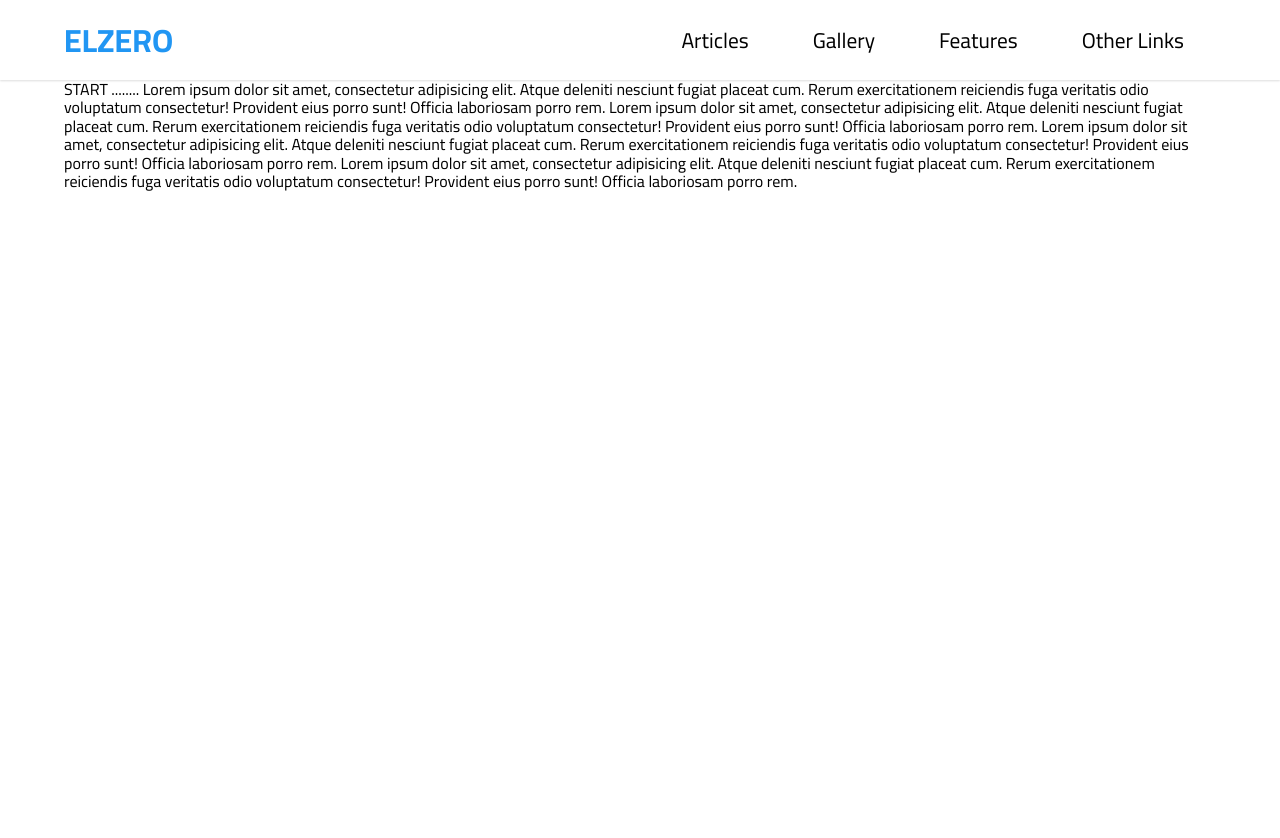
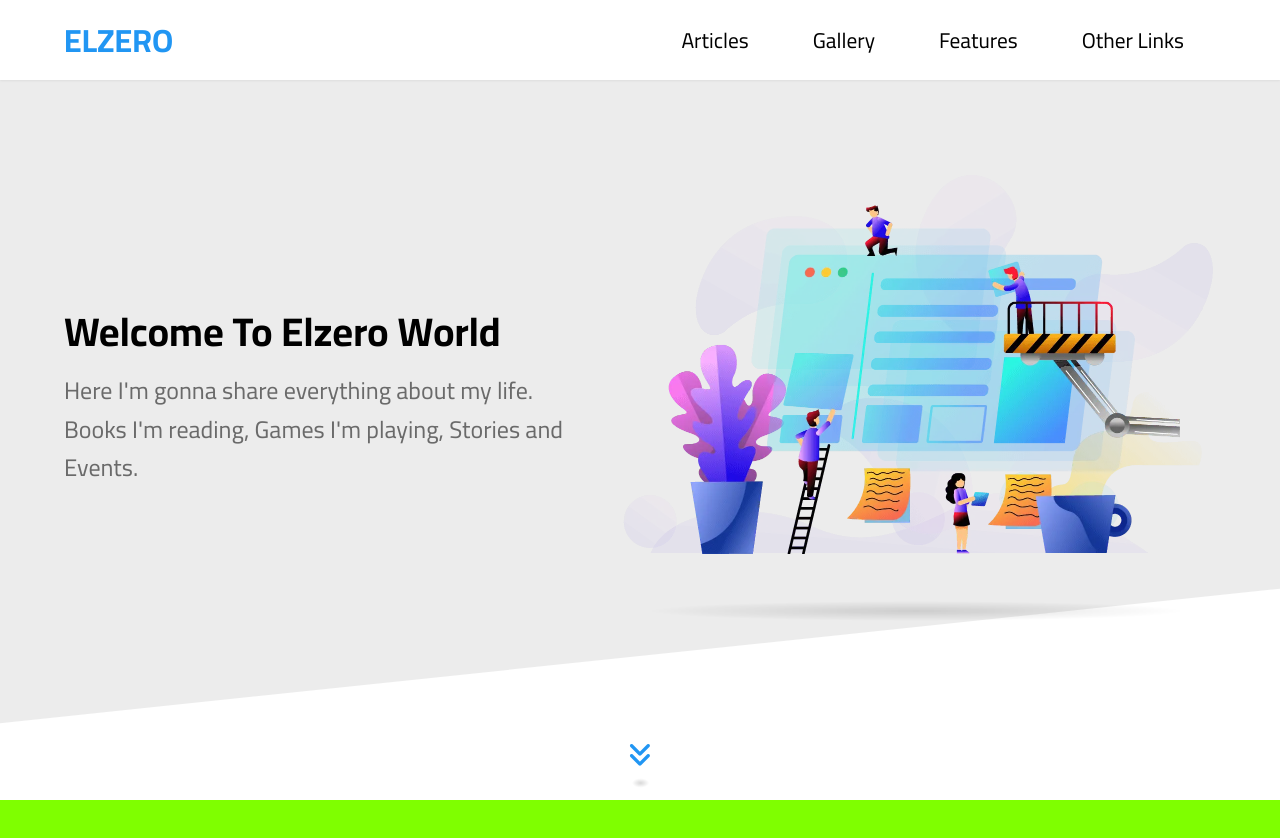
Before and after one commit to ibrahimelmokhtar/elzero-company, a website: page index.html in a window 1280 px wide. Drawn offline with Linux system fonts and the light colour scheme.

Commit message:
Implement landing section

```diff
--- a/css/responsive.css
+++ b/css/responsive.css
@@ -4,11 +4,11 @@
     /* ********* General ********* */
     body { background-color: aqua; }
     /* Root Variables */
-    :root { --main-padding: 32px; }
+    :root { --main-padding: 32px; --header-height: 16vh; }
     /* Main Content Container */
     .container { padding: 0 var(--main-padding); }
     /* ********* Header ********* */
-    header .container { flex-direction: column; height: 16vh; padding-top: 16px; }
+    header .container { flex-direction: column; height: var(--header-height); padding-top: 16px; }
     /* Company Logo */
     #logo a { font-size: 18pt; }
     /* Main Items Content */
@@ -22,6 +22,17 @@
     /* Mega Menu Main Links Container */
     #additional__links .extra__links { min-width: 100%; }
     #additional__links .extra__links:not(:last-child) li:last-child { border-bottom: 1px solid #e9e6e6; }
+    /* ********* Landing ********* */
+    /* Main Container */
+    #landing .container { background-image: url('../assets/images/landing-image.webp'); }
+    /* Main Landing Text Container */
+    #landing .text__container { text-align: center; }
+    /* Main Landing Image Container */
+    #landing .image__container { display: none; }
+    /* Main Landing Title */
+    #landing .text__container h1 { font-size: 26pt; }
+    /* Main Landing Paragraph */
+    #landing .text__container p { font-size: 16pt; }
 }
 /* ***************** sm: small devices (tablets) ********************** */
 @media only screen and (min-width: 768px) {
@@ -38,6 +49,13 @@
     #links > li > a { padding: 0 16px; font-size: 14pt; }
     /* Mega Menu Main Image Container */
     #additional__links .image__container { display: none; }
+    /* ********* Landing ********* */
+    /* Main Container */
+    #landing .container { background-image: url('../assets/images/landing-image.webp'); }
+    /* Main Landing Text Container */
+    #landing .text__container { text-align: center; }
+    /* Main Landing Image Container */
+    #landing .image__container { display: none; }
 }
 /* ************** md: medium devices (small laptops) ****************** */
 @media only screen and (min-width: 992px) {
@@ -50,6 +68,19 @@
     #links > li > a { font-size: 16pt; }
     /* Mega Menu Main Image Container */
     #additional__links .image__container { display: block; }
+    /* ********* Landing ********* */
+    /* Main Container */
+    #landing .container { background-image: unset; }
+    /* Transparent Background */
+    #landing .container::before { display: none; }
+    /* Main Landing Text Container */
+    #landing .text__container { text-align: start; }
+    /* Main Landing Image Container */
+    #landing .image__container { display: block; max-width: 500px; }
+    /* Main Landing Title */
+    #landing .text__container h1 { font-size: 22pt; }
+    /* Main Landing Paragraph */
+    #landing .text__container p { font-size: 14pt; }
 }
 /* ************ lg: large devices (laptops and desktops) ************** */
 @media only screen and (min-width: 1200px) {
@@ -60,4 +91,11 @@
     #logo a { font-size: 24pt; }
     /* Main Items Content */
     #links > li > a { padding: 0 32px; }
+    /* ********* Landing ********* */
+    /* Main Landing Image Container */
+    #landing .image__container { max-width: 600px; }
+    /* Main Landing Title */
+    #landing .text__container h1 { font-size: 30pt; }
+    /* Main Landing Paragraph */
+    #landing .text__container p { font-size: 18pt; }
 }
--- a/css/styles.css
+++ b/css/styles.css
@@ -8,7 +8,9 @@
     --main-color: #2196f3;
     --hover-color: #fafafa;
     --main-padding: 64px;
+    --header-height: 10vh;
     --transition-duration: 0.5s;
+    --animation-duration: 2s;
     --font-light: 300; --font-regular: 400; --font-bold: 700;
 }
 /* General Rules */
@@ -25,13 +27,13 @@ a { text-decoration: none; }
 /* Main Content Container */
 .container { padding: 0 var(--main-padding); }
 /* ************************** Header *************************** */
-header { position: sticky; top: 0; left: 0; width: 100%; z-index: 2; }
+header { position: sticky; top: 0; left: 0; width: 100%; z-index: 99; }
 /* Main Content Container */
 header .container {
     display: flex;
     justify-content: space-between;
     align-items: center;
-    height: 10vh;
+    height: var(--header-height);
     width: 100%;
     background-color: #ffffff;
     box-shadow: 0 1px 2px #dddddd;
@@ -145,3 +147,140 @@ header nav { height: 10vh; }
 #additional__links .extra__links a * { color: var(--main-color); }
 /* Mega Menu List Icons */
 #additional__links .extra__links .list__icon { margin-right: 16px; }
+/* ************************** Landing *************************** */
+/* Main Container */
+#landing .container {
+    height: calc(100vh - var(--header-height));
+    padding-bottom: 100px;
+    overflow: hidden;
+    background-color: #ececec;
+    background-image: unset;
+    background-position: center;
+    background-repeat: no-repeat;
+    background-size: contain;
+    background-attachment: fixed;
+    display: flex;
+    justify-content: space-between;
+    align-items: center;
+    gap: 0 20px;
+    position: relative;
+}
+/* Transparent Background */
+#landing .container::before {
+    content: '';
+    width: 100%;
+    height: 100%;
+    background-color: rgba(236, 236, 236, 0.75);
+    position: absolute;
+    top: 0;
+    left: 0;
+    z-index: 1;
+}
+/* Skewed Bottom Background */
+#landing .container::after {
+    content: '';
+    background-color: #ffffff;
+    width: 100%;
+    height: 50%;
+    position: absolute;
+    top: 80%;
+    left: 0;
+    transform: skew(0, -6deg);
+    z-index: 1;
+}
+/* Main Landing Text Container */
+#landing .text__container { position: relative; flex: 1; z-index: 1; background-color: transparent; }
+/* Main Landing Title */
+#landing .text__container h1 {
+    text-transform: capitalize;
+    font-size: 30pt;
+    font-weight: var(--font-bold);
+    line-height: 2;
+    margin: 0;
+}
+/* Main Landing Paragraph */
+#landing .text__container p {
+    font-size: 18pt;
+    line-height: 1.6;
+    color: #6a6a6a;
+}
+/* Main Landing Image Container */
+#landing .image__container {
+    position: relative;
+    max-width: 600px;
+    z-index: 2;
+}
+/* Image Container Shadow Effect */
+#landing .image__container::before {
+    content: '';
+    position: absolute;
+    bottom: -40px;
+    left: 50%;
+    transform: translate(-50%, 0);
+    background: radial-gradient(rgba(0, 0, 0, 0.15), transparent, transparent);
+    width: 90%;
+    height: 20px;
+    border-radius: 50%;
+    animation: imageShadow var(--animation-duration) linear alternate infinite;
+}
+@keyframes imageShadow {
+    from {
+        opacity: 0.8;
+        transform: translate(-50%, 0) scale(1.3);
+    }
+    to {
+        opacity: 1;
+        transform: translate(-50%, 0) scale(1.6);
+    }
+}
+/* Main Landing Image */
+#landing .image__container img {
+    max-width: 100%;
+    position: relative;
+    animation: upAndDown var(--animation-duration) linear alternate infinite;
+}
+@keyframes upAndDown {
+    from { top: -48px; }
+    to { top: 0; }
+}
+/* Scroll Down Icon */
+#landing a {
+    position: absolute;
+    bottom: 32px;
+    left: 50%;
+    transform: translate(-50%, 0);
+    z-index: 2;
+}
+#landing a * {
+    color: var(--main-color);
+    font-size: 20pt;
+    font-weight: var(--font-bold);
+    animation: bounce var(--animation-duration) linear infinite;
+}
+@keyframes bounce {
+    0%, 20%, 50%, 80%, 100% { transform: translate(0, 0); }
+    40%, 60% { transform: translate(0, 8px); }
+}
+/* Scroll Icon Shadow Effect */
+#landing a::before {
+    content: '';
+    position: absolute;
+    bottom: -20px;
+    left: 50%;
+    transform: translate(-50%, 0);
+    background: radial-gradient(rgba(0, 0, 0, 0.2), transparent, transparent);
+    width: 80%;
+    height: 10px;
+    border-radius: 50%;
+    animation: shadow var(--animation-duration) linear infinite;
+}
+@keyframes shadow {
+    0%, 20%, 50%, 80%, 100% {
+        opacity: 0.8;
+        transform: translate(-50%, 0) scale(1.3);
+    }
+    40%, 60% {
+        opacity: 1;
+        transform: translate(-50%, 0) scale(1.6);
+    }
+}
--- a/index.html
+++ b/index.html
@@ -58,14 +58,23 @@
             </nav>
         </div>
     </header>
-    <!-- Dummy Section -->
-    <section style="position: relative; z-index: 0; min-height: 200vh; background-color: white;">
+    <!-- Landing Section -->
+    <section id="landing">
         <div class="container">
-            START ........ Lorem ipsum dolor sit amet, consectetur adipisicing elit. Atque deleniti nesciunt fugiat placeat cum. Rerum exercitationem reiciendis fuga veritatis odio voluptatum consectetur! Provident eius porro sunt! Officia laboriosam porro rem.
-            Lorem ipsum dolor sit amet, consectetur adipisicing elit. Atque deleniti nesciunt fugiat placeat cum. Rerum exercitationem reiciendis fuga veritatis odio voluptatum consectetur! Provident eius porro sunt! Officia laboriosam porro rem.
-            Lorem ipsum dolor sit amet, consectetur adipisicing elit. Atque deleniti nesciunt fugiat placeat cum. Rerum exercitationem reiciendis fuga veritatis odio voluptatum consectetur! Provident eius porro sunt! Officia laboriosam porro rem.
-            Lorem ipsum dolor sit amet, consectetur adipisicing elit. Atque deleniti nesciunt fugiat placeat cum. Rerum exercitationem reiciendis fuga veritatis odio voluptatum consectetur! Provident eius porro sunt! Officia laboriosam porro rem.
+            <!-- Main Landing Text -->
+            <div class="text__container">
+                <h1>Welcome to Elzero world</h1>
+                <p>Here I'm gonna share everything about my life. Books I'm reading, Games I'm playing, Stories and Events.</p>
+            </div>
+            <!-- Main Landing Image -->
+            <div class="image__container">
+                <img src="assets/images/landing-image.webp" alt="Landing Image">
+            </div>
+            <!-- Scroll Down Icon -->
+            <a href="#articles" title="Go To Articles Section"><i class="fa-solid fa-angles-down scroll__icon"></i></a>
         </div>
     </section>
+    <!-- Dummy Articles Section -->
+    <section id="articles" style="height: 100vh;"></section>
 </body>
 </html>
```
